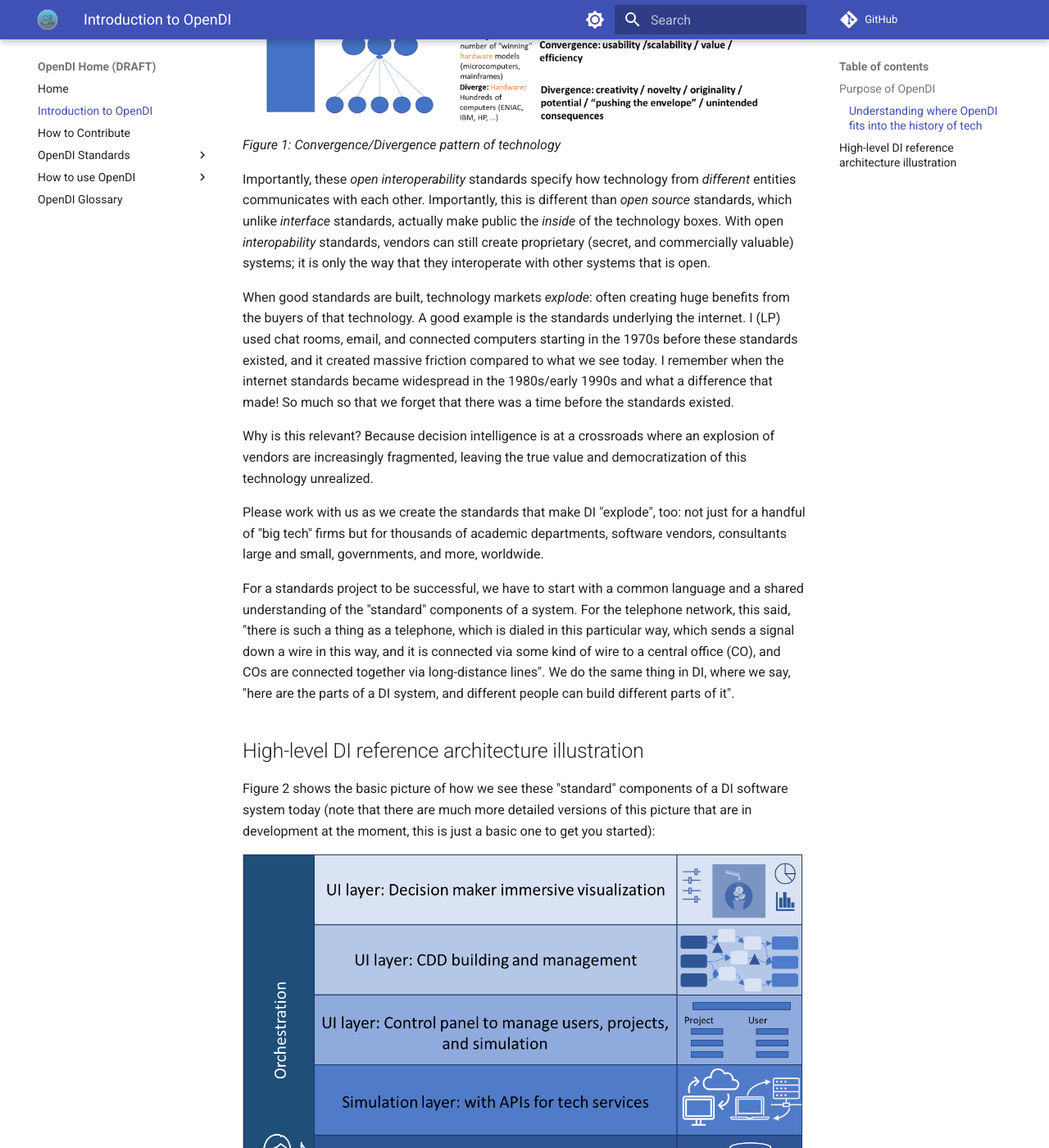
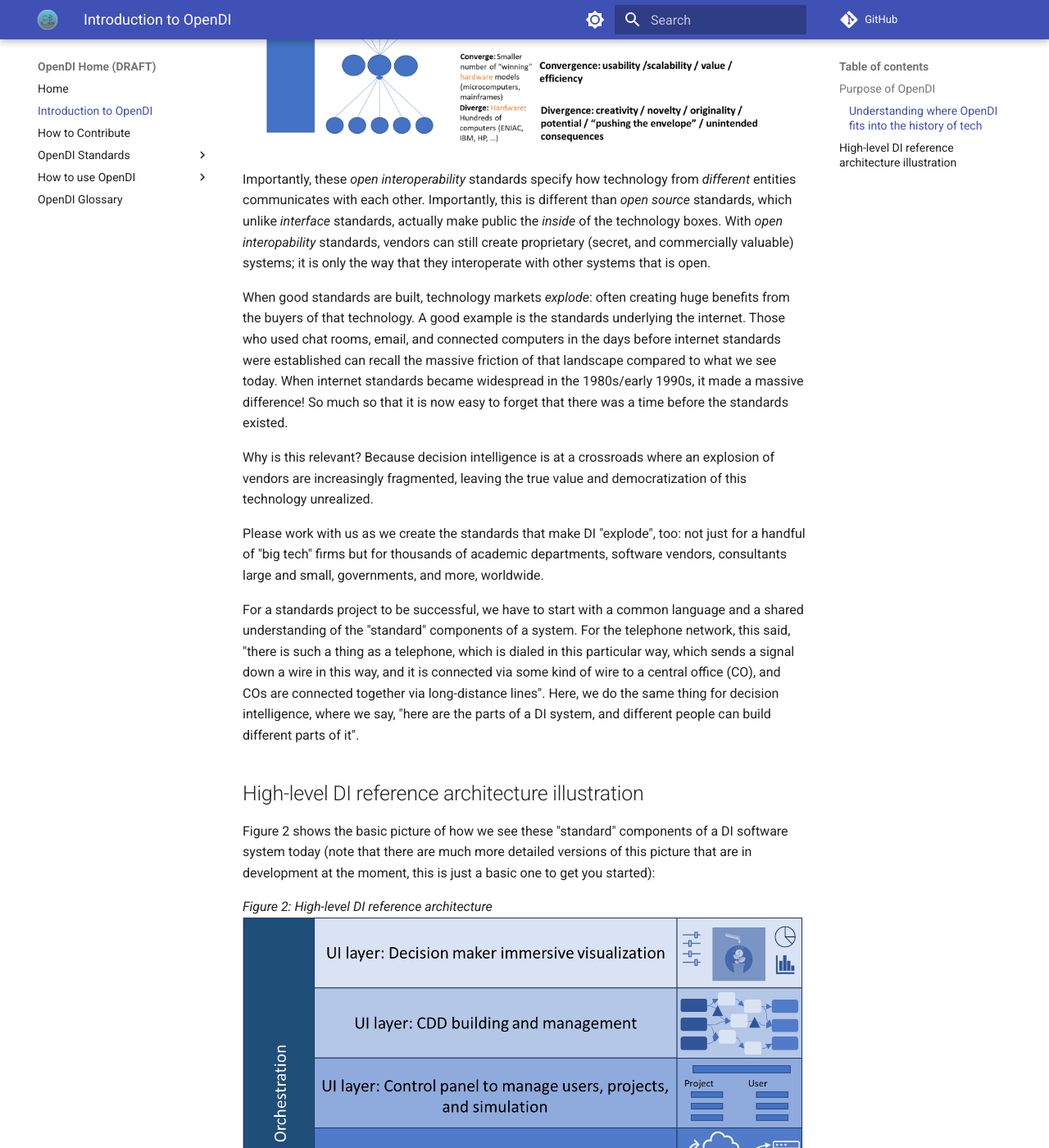
Before and after one commit to opendi-org/opendi-org.github.io, an MkDocs documentation site: the page built from docs/OpenDI Intro Material.md, in a window 1280 px wide and 1400 px high, scrolled down 1306 px. Shown: the whole window at 82% size. Built offline with MkDocs 1.6.1 and Material for MkDocs 9.7.7, drawn with Linux system fonts in a browser that asks for light colours; comment, search, counter and statistics services are not loaded; some of the changed text lies outside the part shown.

Commit message:
OpenDI Intro: Minor wording/formatting changes
- Fixed link to DI Handbook
- Moved figure titles to before images instead of after (will do the same for contribution guide later)
- Reworded a paragraph that was written in Dr. Pratt's first-person perspective to be more general
- Other minor wording adjustments

```diff
--- a/docs/OpenDI Intro Material.md
+++ b/docs/OpenDI Intro Material.md
@@ -6,30 +6,30 @@ This page gives you a deeper dive into the purpose and history of OpenDI.
 
 The purpose of the OpenDI initiative is to foster a vibrant and healthy ecosystem for decision intelligence (DI), which supports innovative DI research, a healthy vendor market, and &mdash; ultimately &mdash; better decisions in many domains worldwide.
 
-DI is a young new discipline that many see as the future integration of AI.  Some see it as the equivalent of software engineering for analytics &mdash; a disipline that says "start with the end user's needs as primary, and then fit the data and tech you build within that framework".  Still others see DI as the culmination of (at least!) 2,000 years of increasing specialization in disciplines, without an answer to questions like, *"How can I combine my knowleddge of human psychology, data from my market, engineering knowledge from my experts, economic data from my financial analysts, plus whatever unexpected things are happening with the climate, globalization, and more, to navigate through a complex world?"*  You can learn about DI by googling "decision intelligence". A good reference is [The Decision Intelligence Handbook](www.dihandbook.com) (O'Reilly, 2023), or you might like [Decision Intelligence for Dummies](https://amzn.to/3zvhmzd).
+DI is a young discipline that many see as the future integration of AI.  Some see it as the equivalent of software engineering for analytics &mdash; a disipline that says "start with the end user's needs as primary, and then fit the data and tech you build within that framework".  Still others see DI as the culmination of (at least!) 2,000 years of increasing specialization in disciplines, without an answer to questions like, *"How can I combine my knowleddge of human psychology, data from my market, engineering knowledge from my experts, economic data from my financial analysts, plus whatever unexpected things are happening with the climate, globalization, and more, to navigate through a complex world?"*  You can learn about DI by googling "decision intelligence". A good reference is [The Decision Intelligence Handbook](https://www.dihandbook.com) (O'Reilly, 2023), or you might like [Decision Intelligence for Dummies](https://amzn.to/3zvhmzd).
 
-One of the biggest impediments to the development of new disciplines like DI is _fragmentation_, where multiple entities are building DI systems unaware of each other, and in different ways.  The opposite of fragmentation is _standardization_, which has substantial benefits including reduced costs, reduced risks, faster time-to-market for vendors, easier use of research assets, an easier way to create cross-organizational synergies.  Ultimately, all of these factors lead to substantially greater value to the people that use decision intelligence technology.
+One of the biggest impediments to the development of new disciplines like DI is _fragmentation_, where multiple entities are building DI systems unaware of each other, and in different ways.  The opposite of fragmentation is _standardization_, which has substantial benefits including reduced costs, reduced risks, faster time-to-market for vendors, easier use of research assets, and easier ways to create cross-organizational synergies.  Ultimately, all of these factors lead to substantially greater value to the people that use decision intelligence technology.
 
 ### Understanding where OpenDI fits into the history of tech
 As technologies mature, they often go through a divergence/convergence pattern (Figure 1), where a creative "breathe out" period of "let a thousand flowers bloom" is followed by a "breathe in" convergence phase where cross-industry standards are established.  Examples of this pattern abound, from NTSC/PAL for televisions to DOCSIS in broadband networks, to standards that specify how a set-top-box talks to a television, to the TCP/IP and HTML standards that made the internet explode.
 
+*Figure 1: Convergence/Divergence pattern of technology*
 ![Technology's convergence/divergence pattern](img/convergence-divergence-of-tech.png)
-*Figure 1: Convergence/Divergence pattern of technology*
 
-Importantly, these _open interoperability_ standards specify how technology from _different_ entities communicates with each other.  Importantly, this is different than _open source_ standards, which unlike _interface_ standards, actually make public the _inside_ of the technology boxes. With open _interopability_ standards, vendors can still create proprietary (secret, and commercially valuable) systems; it is only the way that they interoperate with other systems that is open.
+Importantly, these _open interoperability_ standards specify how technology from _different_ entities communicates with each other. Importantly, this is different than _open source_ standards, which unlike _interface_ standards, actually make public the _inside_ of the technology boxes. With _open interopability_ standards, vendors can still create proprietary (secret, and commercially valuable) systems; it is only the way that they interoperate with other systems that is open.
 
-When good standards are built, technology markets *explode*: often creating huge benefits from the buyers of that technology.  A good example is the standards underlying the internet.  I (LP) used chat rooms, email, and connected computers starting in the 1970s before these standards existed, and it created massive friction compared to what we see today.  I remember when the internet standards became widespread in the 1980s/early 1990s and what a difference that made!  So much so that we forget that there was a time before the standards existed.
+When good standards are built, technology markets *explode*: often creating huge benefits from the buyers of that technology. A good example is the standards underlying the internet. Those who used chat rooms, email, and connected computers in the days before internet standards were established can recall the massive friction of that landscape compared to what we see today.  When internet standards became widespread in the 1980s/early 1990s, it made a massive difference! So much so that it is now easy to forget that there was a time before the standards existed.
 
 Why is this relevant? Because decision intelligence is at a crossroads where an explosion of vendors are increasingly fragmented, leaving the true value and democratization of this technology unrealized.
 
 Please work with us as we create the standards that make DI "explode", too: not just for a handful of "big tech" firms but for thousands of academic departments, software vendors, consultants large and small, governments, and more, worldwide.
 
-For a standards project to be successful, we have to start with a common language and a shared understanding of the "standard" components of a system.  For the telephone network, this said, "there is such a thing as a telephone, which is dialed in this particular way, which sends a signal down a wire in this way, and it is connected via some kind of wire to a central office (CO), and COs are connected together via long-distance lines".  We do the same thing in DI, where we say, "here are the parts of a DI system, and different people can build different parts of it".
+For a standards project to be successful, we have to start with a common language and a shared understanding of the "standard" components of a system.  For the telephone network, this said, "there is such a thing as a telephone, which is dialed in this particular way, which sends a signal down a wire in this way, and it is connected via some kind of wire to a central office (CO), and COs are connected together via long-distance lines".  Here, we do the same thing for decision intelligence, where we say, "here are the parts of a DI system, and different people can build different parts of it".
 
 ## High-level DI reference architecture illustration
 Figure 2 shows the basic picture of how we see these "standard" components of a DI software system today (note that there are much more detailed versions of this picture that are in development at the moment, this is just a basic one to get you started):
 
+*Figure 2: High-level DI reference architecture*
 ![High level DI reference architecture](img/di-reference-architecture-blue.png)
-*Figure 2: High-level DI reference architecture*
 
 The DI interoperability standard specifies how each layer talks to the others, and how they all talk to an _Orchestration_ component.
```
